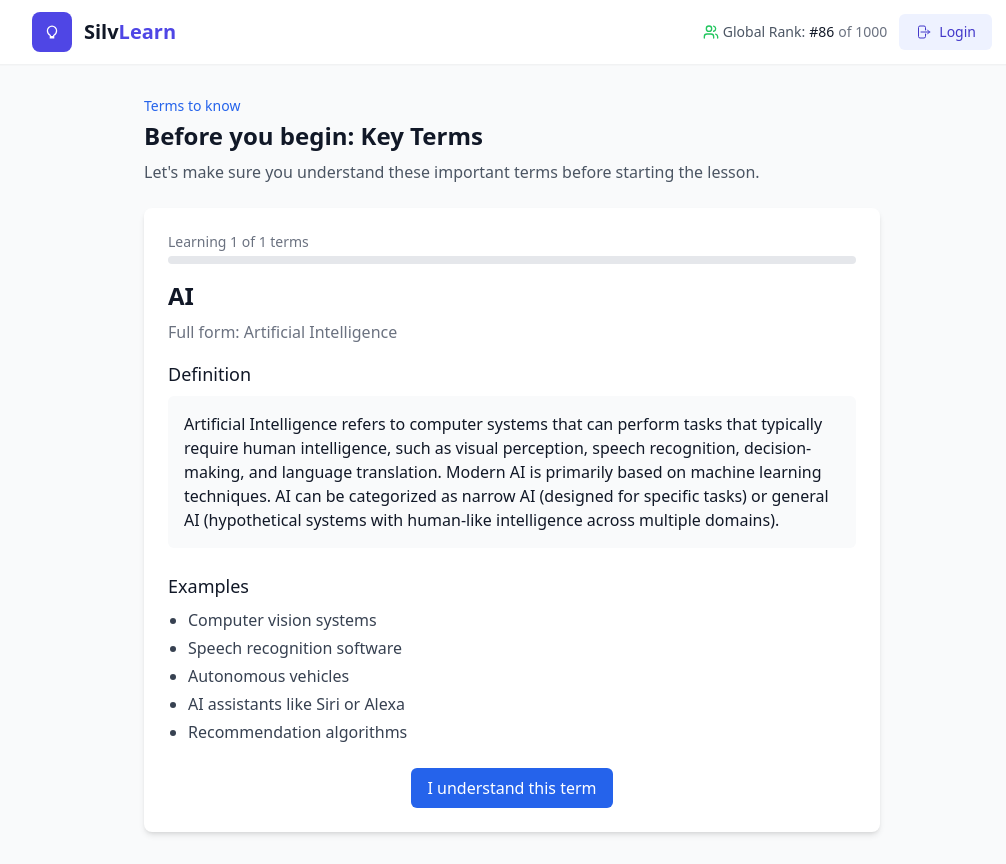
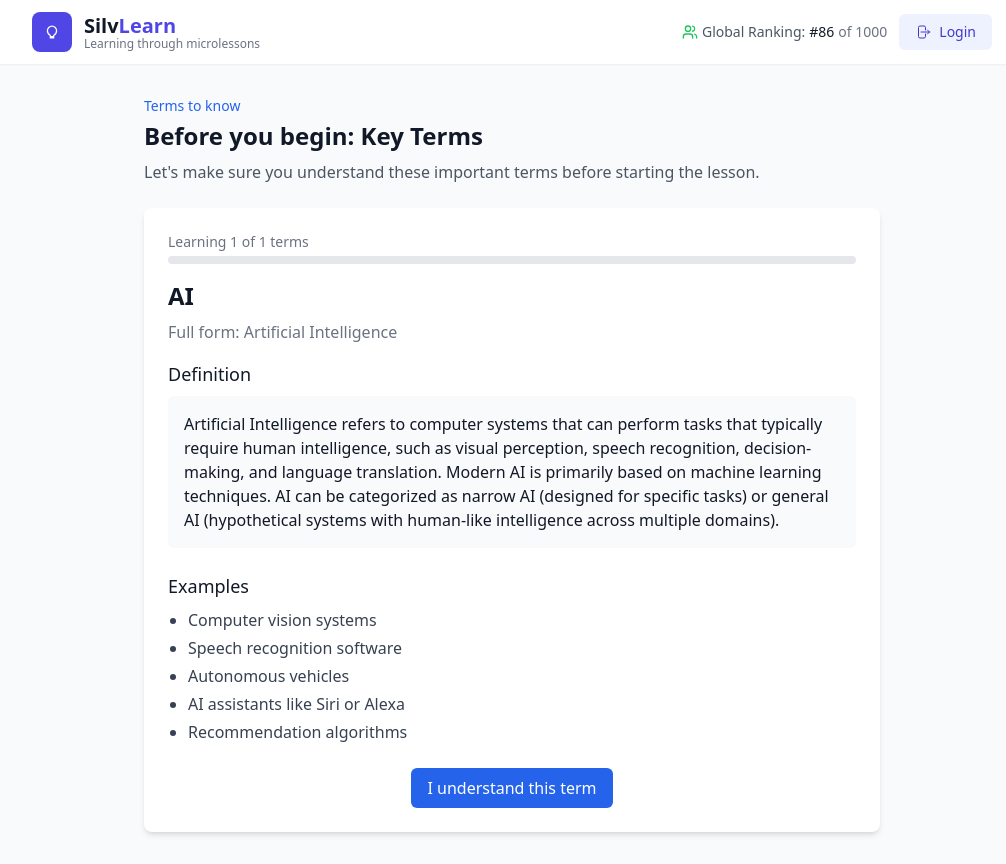
Before and after one commit to mattsilv/silv-learn, a Next.js app: page /lessons/ai-fundamentals in a window 1280 px wide. Shown: the whole page, without its empty margins (128-1134 px from the left). Built offline with nearby package versions, Linux system fonts and the light colour scheme.

Commit message:
Add 'Learning through microlessons' tagline to header and title tags

```diff
--- a/components/Header.tsx
+++ b/components/Header.tsx
@@ -40,9 +40,14 @@ const Header: React.FC<HeaderProps> = ({ userStats }) => {
                   />
                 </svg>
               </div>
-              <h1 className="text-lg sm:text-xl font-semibold text-gray-900">
-                Silv<span className="text-indigo-600">Learn</span>
-              </h1>
+              <div>
+                <h1 className="text-lg sm:text-xl font-semibold text-gray-900">
+                  Silv<span className="text-indigo-600">Learn</span>
+                </h1>
+                <p className="text-xs text-gray-500 -mt-1 hidden sm:block">
+                  Learning through microlessons
+                </p>
+              </div>
             </Link>
           </div>
 
@@ -50,7 +55,7 @@ const Header: React.FC<HeaderProps> = ({ userStats }) => {
             {/* Ranking - visible on all screens */}
             <div className="flex items-center text-sm">
               <Users size={16} className="text-green-500 mr-1 flex-shrink-0" />
-              <span className="text-gray-600 mr-1">Global Rank:</span>
+              <span className="text-gray-600 mr-1">Global Ranking:</span>
               <span className="font-medium">#{ranking}</span>
               <span className="text-gray-500 ml-1 hidden sm:inline">
                 of {totalUsers}
--- a/pages/index.tsx
+++ b/pages/index.tsx
@@ -71,10 +71,10 @@ const Home: NextPage<HomeProps> = ({ lessons }) => {
   return (
     <>
       <Head>
-        <title>silvlearn - Interactive Learning Platform</title>
+        <title>silvlearn - Learning through microlessons</title>
         <meta
           name="description"
-          content="silvlearn - Interactive microlearning platform"
+          content="silvlearn - Learning through microlessons. An interactive microlearning platform."
         />
         <link rel="icon" href="/favicon.ico" />
       </Head>
--- a/pages/lessons/[slug].tsx
+++ b/pages/lessons/[slug].tsx
@@ -1,6 +1,7 @@
 import { GetStaticPaths, GetStaticProps, NextPage } from "next";
 import { useRouter } from "next/router";
 import { useState, useEffect } from "react";
+import Head from "next/head";
 import {
   Lesson,
   getAllLessonSlugs,
@@ -100,11 +101,19 @@ const LessonPage: NextPage<LessonPageProps> = ({ lesson }) => {
   // Show term learning module if prerequisites aren't met
   if (!termsPrereqsMet && requiredTerms.length > 0) {
     return (
+      <>
+        <Head>
+          <title>
+            {lesson.title} | silvlearn - Learning through microlessons
+          </title>
+        </Head>
         <div className="max-w-3xl mx-auto px-4 py-8">
           <div className="text-sm font-medium text-blue-600 mb-1">
             Terms to know
           </div>
-        <h1 className="text-2xl font-bold mb-2">Before you begin: Key Terms</h1>
+          <h1 className="text-2xl font-bold mb-2">
+            Before you begin: Key Terms
+          </h1>
           <p className="text-gray-600 mb-6">
             Let's make sure you understand these important terms before starting
             the lesson.
@@ -117,15 +126,23 @@ const LessonPage: NextPage<LessonPageProps> = ({ lesson }) => {
             onTermsCompleted={handleTermsCompleted}
           />
         </div>
+      </>
     );
   }
 
   return (
+    <>
+      <Head>
+        <title>
+          {lesson.title} | silvlearn - Learning through microlessons
+        </title>
+      </Head>
       <MicrolearningPlatform
         lesson={lesson}
         glossaryTerms={glossaryTerms}
         userCompletedTerms={userCompletedTerms}
       />
+    </>
   );
 };
 
--- a/pages/terms/[id].tsx
+++ b/pages/terms/[id].tsx
@@ -84,7 +84,7 @@ const TermPage: NextPage<TermPageProps> = ({ term, allTerms }) => {
   return (
     <div className="min-h-screen bg-gray-50">
       <Head>
-        <title>{term.term} | MicroLearn Glossary</title>
+        <title>{term.term} | silvlearn - Learning through microlessons</title>
       </Head>
 
       <div className="max-w-4xl mx-auto px-4 py-8">
```
Lines whose indentation alone changed are shown as unchanged.
